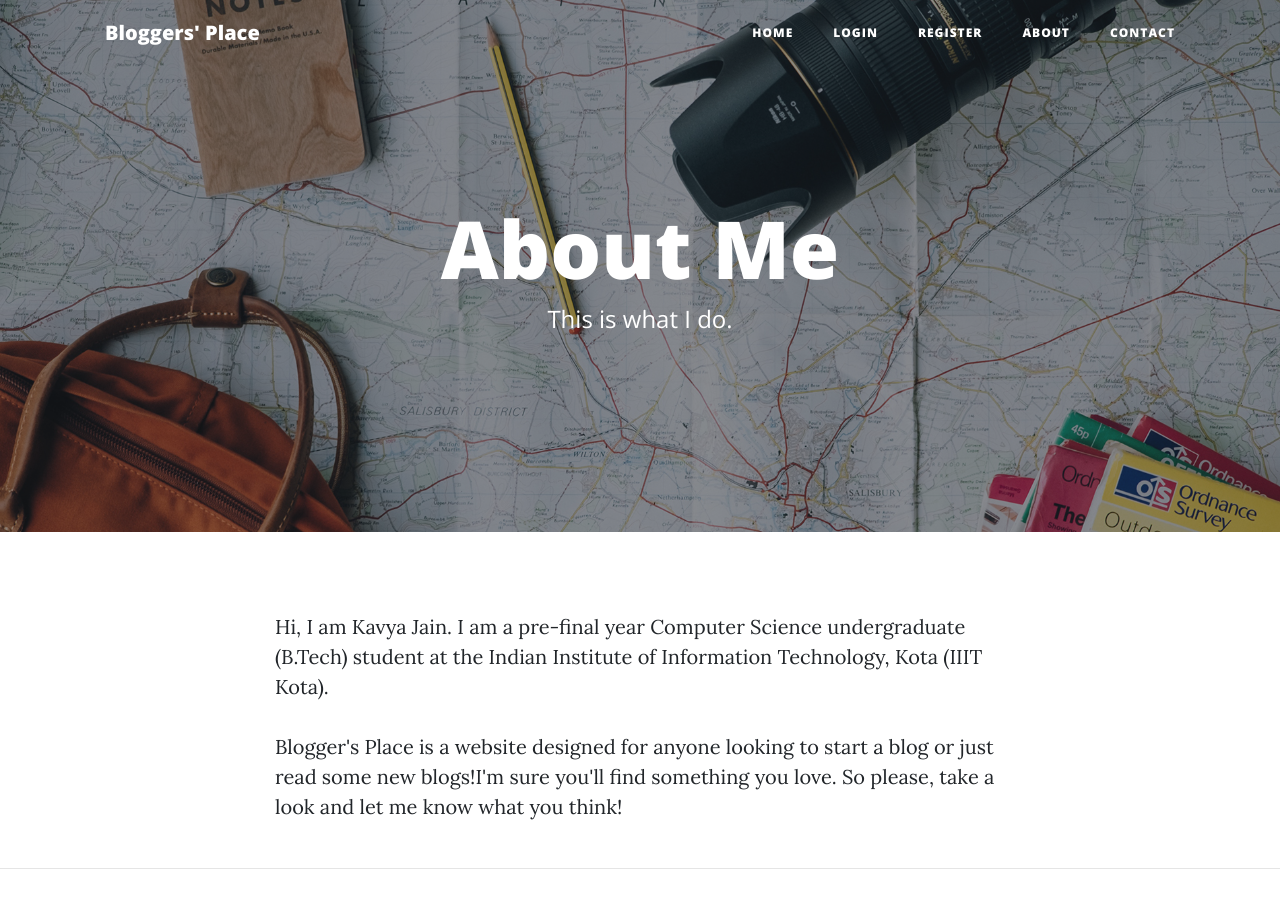
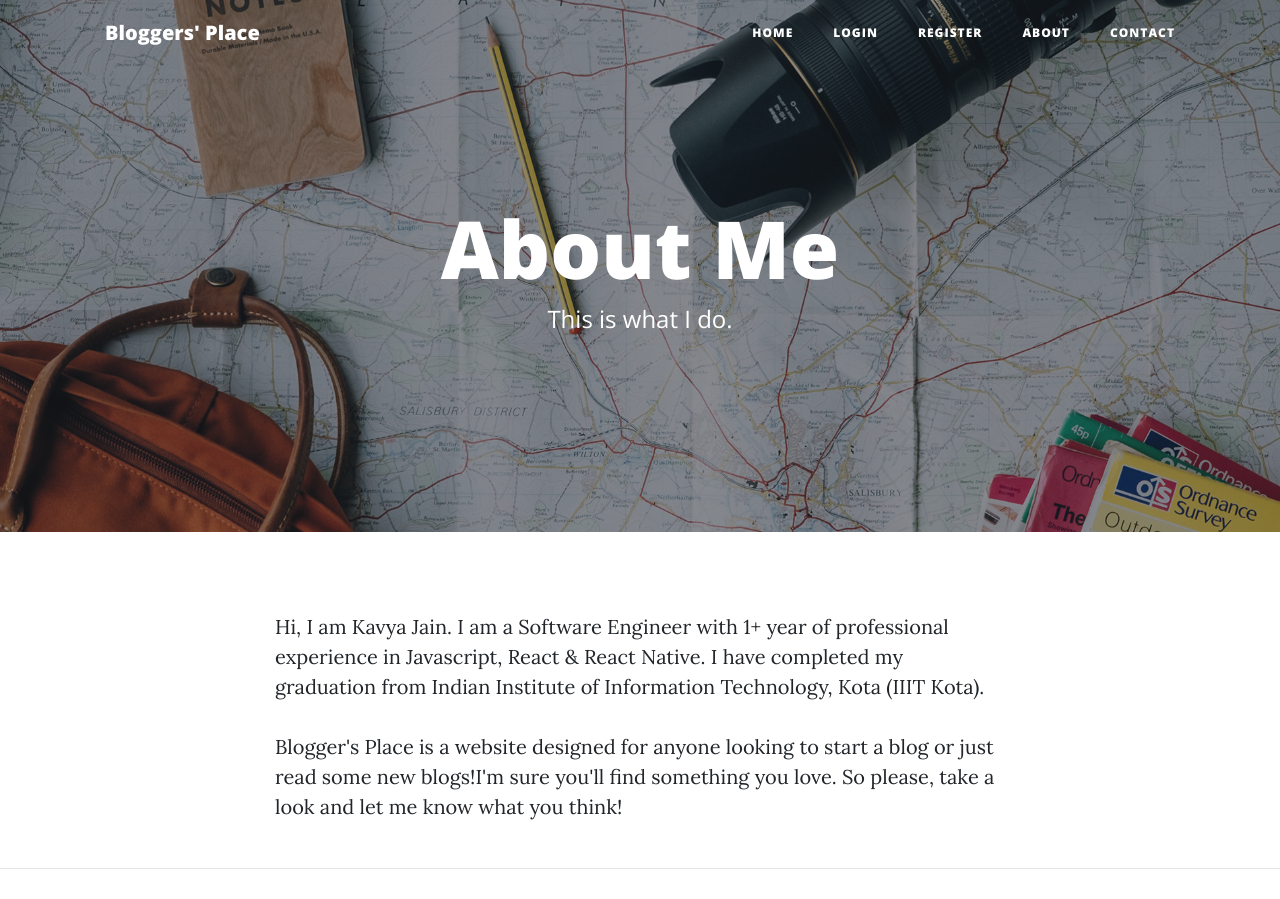
Before and after one commit to kj71/Bloggers-Place, a Flask app: page /about in a window 1280 px wide. Shown: the top 899 px of the page. Run offline with Flask 2, Linux system fonts and the light colour scheme; some libraries are stand-ins or nearby versions.

Commit message:
changed about me text

```diff
--- a/templates/about.html
+++ b/templates/about.html
@@ -20,8 +20,8 @@
     <div class="row">
         <div class="col-lg-8 col-md-10 mx-auto">
             <p>
-                Hi, I am Kavya Jain. I am a pre-final year Computer Science undergraduate (B.Tech) student at the Indian
-                Institute of Information Technology, Kota (IIIT Kota).<br><br>
+                Hi, I am Kavya Jain. I am a Software Engineer with 1+ year of professional experience in Javascript, React &amp; React Native. I have completed my graduation
+                from Indian Institute of Information Technology, Kota (IIIT Kota).<br><br>
 
                 Blogger's Place is a website designed for anyone looking to start a blog or just read some new blogs!I'm
                 sure you'll find something you love. So please, take a look and let me know what you think!
```
